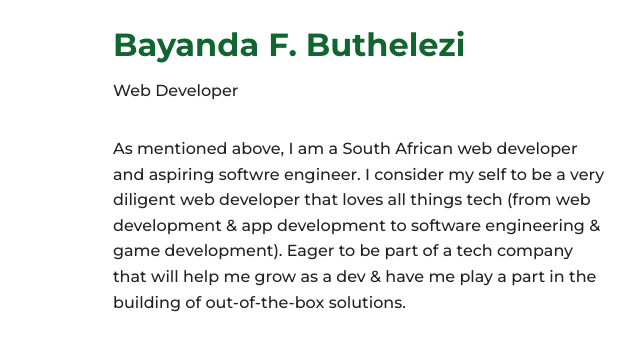
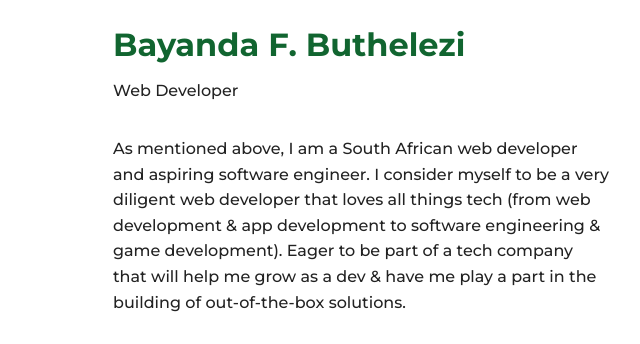
Before and after one commit to BayandaButhelezi/Portfolio-Site, a plain HTML site: page Index.html in a window 1280 px wide. Shown: the part 880-1224 px from the top of the page, 543-1183 px from the left. Drawn offline with nearby package versions, Linux system fonts and the light colour scheme; files whose address does not match are found by name.

Commit message:
Update Index.html

```diff
--- a/Index.html
+++ b/Index.html
@@ -58,7 +58,7 @@
                 <div>
                     <h2 class="about__subtitle">Bayanda F. Buthelezi</h2>
                     <span class="about__profession">Web Developer</span>
-                    <p class="about__text">As mentioned above, I am a South African web developer and aspiring softwre engineer. I consider my self to be a very diligent web developer that loves all things tech (from web development & app development to software engineering
+                    <p class="about__text">As mentioned above, I am a South African web developer and aspiring software engineer. I consider myself to be a very diligent web developer that loves all things tech (from web development & app development to software engineering
                         & game development). Eager to be part of a tech company that will help me grow as a dev & have me play a part in the building of out-of-the-box solutions.
                     </p>
 
@@ -116,7 +116,6 @@
                         <a href="https://jonathanspencer.netlify.app" class="portfolio__link-name">Developer Site (Not Responsive)</a>
                     </div>
                 </div>
-
                 <div class="portfolio__img">
                     <img src="Assets/Netflix.PNG" alt="">
 
```
